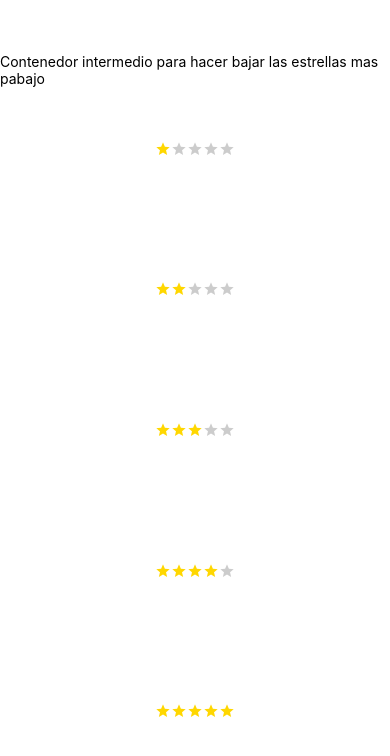
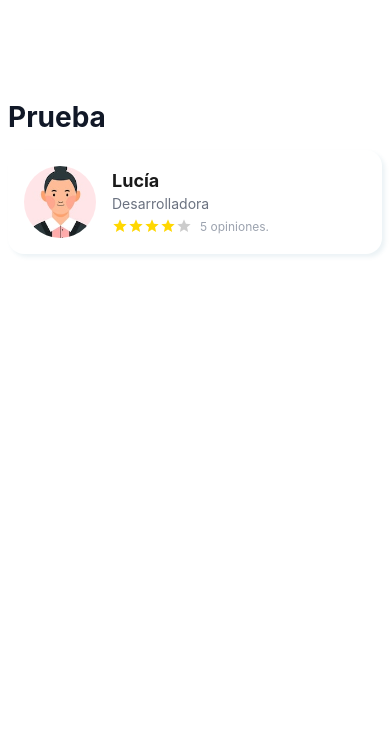
Before and after one commit to carolusquintae/proyecto-3, a React Native app: screen / in a window 390 px wide. Shown: the top 756 px of the page. Built offline with nearby package versions, Linux system fonts and the light colour scheme.

Commit message:
Ajustados componentes

```diff
--- a/App.tsx
+++ b/App.tsx
@@ -1,27 +1,23 @@
-import { StyleSheet, Text, View } from 'react-native';
+import { StatusBar, StyleSheet, Text, View } from 'react-native';
 import FilaEstrellas from './components/FilaEstrellas';
+import Titulo from './components/Titulo';
+import Persona from './components/Persona';
 
 export default function App() {
   return (
-    <View style={styles.container}>
-      <View style={styles.container}>
-        <Text>Contenedor intermedio para hacer bajar las estrellas mas pabajo</Text>
-      </View>
-      <FilaEstrellas estrellas={1} />
-      <FilaEstrellas estrellas={2} />
-      <FilaEstrellas estrellas={3} />
-      <FilaEstrellas estrellas={4} />
-      <FilaEstrellas estrellas={5} />
+     <View style = {{marginTop : 100}}>
+      <Titulo texto={"Prueba"} fontSize={28} />
 
+      <Persona
+        nombre={"Lucía"}
+        puesto={"Desarrolladora"}
+        opiniones={5}
+        foto={require("./assets/foto5.png")}
+        estrellas={4}
+      ></Persona>
     </View>
   );
 }
 
 const styles = StyleSheet.create({
-  container: {
-    flex: 1,
-    backgroundColor: '#fff',
-    alignItems: 'center',
-    justifyContent: 'center',
-  },
 });
--- a/components/FilaEstrellas.tsx
+++ b/components/FilaEstrellas.tsx
@@ -41,7 +41,6 @@ const styles = StyleSheet.create({
     color: "#ccccccff"
   },
   fila: {
-    flex: 1,
     flexDirection: "row",
     flexWrap: "wrap"
   }
--- a/components/Persona.tsx
+++ b/components/Persona.tsx
@@ -1,73 +1,85 @@
-import { StyleSheet, Text, View, ImageSourcePropType, Image } from 'react-native'
-import React from 'react'
-import FilaEstrellas from './FilaEstrellas'
+import {
+  StyleSheet,
+  Text,
+  View,
+  ImageSourcePropType,
+  Image,
+} from "react-native";
+import React from "react";
+import FilaEstrellas from "./FilaEstrellas";
 
 type persona = {
-    nombre : string,
-    puesto : string,
-    opiniones : number,
-    foto : ImageSourcePropType,
-    estrellas : number
-}
+  nombre: string;
+  puesto: string;
+  opiniones: number;
+  foto: ImageSourcePropType;
+  estrellas: number;
+};
 
-export default function Persona({nombre, puesto, opiniones, foto, estrellas} : persona) {
+export default function Persona({
+  nombre,
+  puesto,
+  opiniones,
+  foto,
+  estrellas,
+}: persona) {
   return (
-    <View style = {styles.contenedor}>
-        <Image source = {foto} style = {styles.marcoFoto}/>
-        <View style = {styles.contenedorSecundario}>
-            <Text style = {styles.nombre}>{nombre}</Text>
-            <Text style = {styles.puesto}>{puesto}</Text>
-            <View style = {styles.contenedorTerciario}>
+    <View style={styles.contenedor}>
+      <Image source={foto} style={styles.marcoFoto} />
+      <View style={styles.contenedorSecundario}>
+        <Text style={styles.nombre}>{nombre}</Text>
+        <Text style={styles.puesto}>{puesto}</Text>
+        <View style={styles.contenedorTerciario}>
           <FilaEstrellas estrellas={estrellas}/>
-                <Text style = {styles.comentarios}>{opiniones} opiniones.</Text>
+          <Text style={styles.comentarios}>{opiniones} opiniones.</Text>
         </View>
       </View>
     </View>
-  )
+  );
 }
 
 const styles = StyleSheet.create({
-    contenedor : {
-        flexDirection : "row",
-        alignItems : "center",
-        borderRadius : 16,
-        backgroundColor : "#fff",
-        width : 320,
-        padding : 16,
-        margin : 8,
-        elevation : 7,
-        shadowColor : "#6cbde2ff",
-        shadowOffset : {width : 3, height : 3},
-        shadowOpacity : 0.4,
-        shadowRadius : 4
+  contenedor: {
+    flexDirection: "row",
+    alignItems: "center",
+    borderRadius: 16,
+    backgroundColor: "#fff",
+    width: "auto",
+    padding: 16,
+    margin: 8,
+    elevation: 7,
+    shadowColor: "#3a7b99ff",
+    shadowOffset: { width: 3, height: 3 },
+    shadowOpacity: 0.1,
+    shadowRadius: 4,
   },
-    marcoFoto : {
-        width : 72,
-        height : 72,
-        borderRadius : "100%"
+  marcoFoto: {
+    width: 72,
+    height: 72,
+    borderRadius: 50,
   },
-    contenedorSecundario : {
-        flexDirection : "column",
-        marginLeft : 16
+  contenedorSecundario: {
+    flexDirection: "column",
+    marginLeft: 16,
   },
-    contenedorTerciario : {
-        flexDirection : "row",
-        alignItems : "center"
+  contenedorTerciario: {
+    flexDirection: "row",
+    alignItems: "center",
   },
-    nombre : {
-        fontSize : 18,
-        fontWeight : "bold",
-        color : "#1a1a1a",
-        marginBottom : 4
+  nombre: {
+    fontSize: 18,
+    fontWeight: "bold",
+    color: "#1a1a1a",
+    marginBottom: 4,
   },
-    puesto : {
-        fontSize : 14,
-        color : "#6b7280",
-        marginBottom : 6
+  puesto: {
+    fontSize: 14,
+    color: "#6b7280",
+    marginBottom: 6,
   },
-    comentarios : {
-        fontSize : 12,
-        color : "#9ca3af",
-        marginLeft : 8
+  comentarios: {
+    fontSize: 12,
+    color: "#9ca3af",
+    marginLeft: 8,
   }
-})
+});
```
Lines whose indentation alone changed are shown as unchanged.
